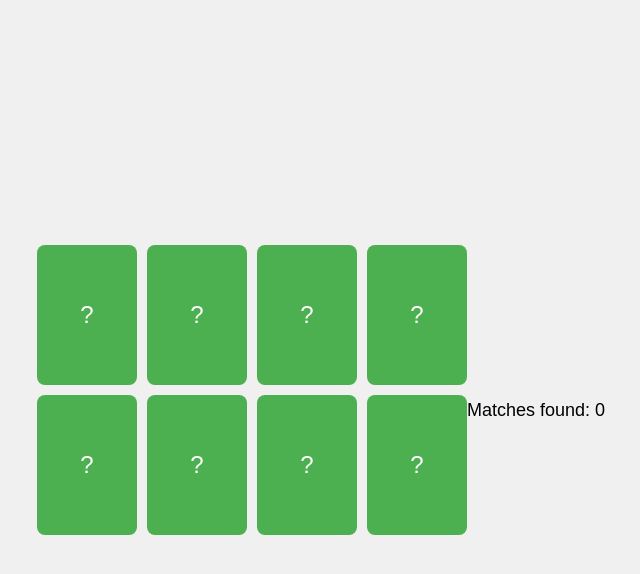
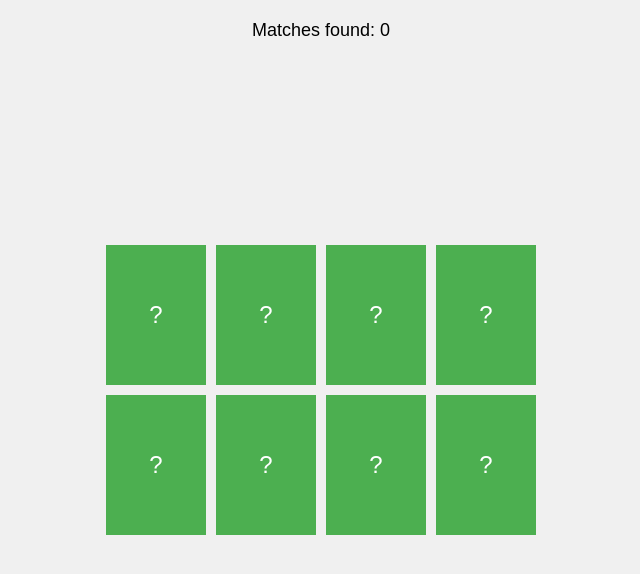
Before and after one commit to pokm2360/FunnyJam, a React (Create React App) app in the folder my-app/: page / in a window 1280 px wide. Shown: the top 574 px of the page, without its empty margins (319-959 px from the left). Built offline with nearby package versions, Linux system fonts and the light colour scheme.

Commit message:
리드미

```diff
--- a/my-app/src/components/CardGame.jsx
+++ b/my-app/src/components/CardGame.jsx
@@ -1,8 +1,10 @@
 import React, { useState, useEffect } from 'react';
 import styled from 'styled-components';
 
+// Styled-components로 스타일 정의
 const Container = styled.div`
   display: flex;
+  flex-direction: column;
   justify-content: center;
   align-items: center;
   height: 100vh;
@@ -29,12 +31,34 @@ const Card = styled.div`
   border-radius: 8px;
   cursor: pointer;
   transition: transform 0.3s, background-color 0.3s;
+  transform-style: preserve-3d;
   transform: ${props => (props.flipped ? 'rotateY(180deg)' : 'rotateY(0)')};
 `;
 
+const CardInner = styled.div`
+  width: 100%;
+  height: 100%;
+  display: flex;
+  justify-content: center;
+  align-items: center;
+  backface-visibility: hidden;
+  position: absolute;
+`;
+
+const CardFront = styled(CardInner)`
+  background-color: #4caf50;
+`;
+
+const CardBack = styled(CardInner)`
+  background-color: #ffeb3b;
+  transform: rotateY(180deg);
+`;
+
 const MatchCounter = styled.div`
-  margin-top: 20px;
+  margin-bottom: 20px;
   font-size: 18px;
+  position: absolute;
+  top: 20px;
 `;
 
 const CardGame = () => {
@@ -65,6 +89,7 @@ const CardGame = () => {
 
   return (
     <Container>
+      <MatchCounter>Matches found: {matchedCards.length}</MatchCounter>
       <Grid>
         {cards.map((card, index) => (
           <Card
@@ -73,11 +98,11 @@ const CardGame = () => {
             matched={matchedCards.includes(card)}
             onClick={() => handleCardClick(index)}
           >
-            {flippedCards.includes(index) || matchedCards.includes(card) ? card : "?"}
+            <CardFront>{flippedCards.includes(index) || matchedCards.includes(card) ? card : "?"}</CardFront>
+            <CardBack>{card}</CardBack>
           </Card>
         ))}
       </Grid>
-      <MatchCounter>Matches found: {matchedCards.length}</MatchCounter>
     </Container>
   );
 };
```
Also changed, not shown: 1 other file (tests, documents, lock files or other folders).
